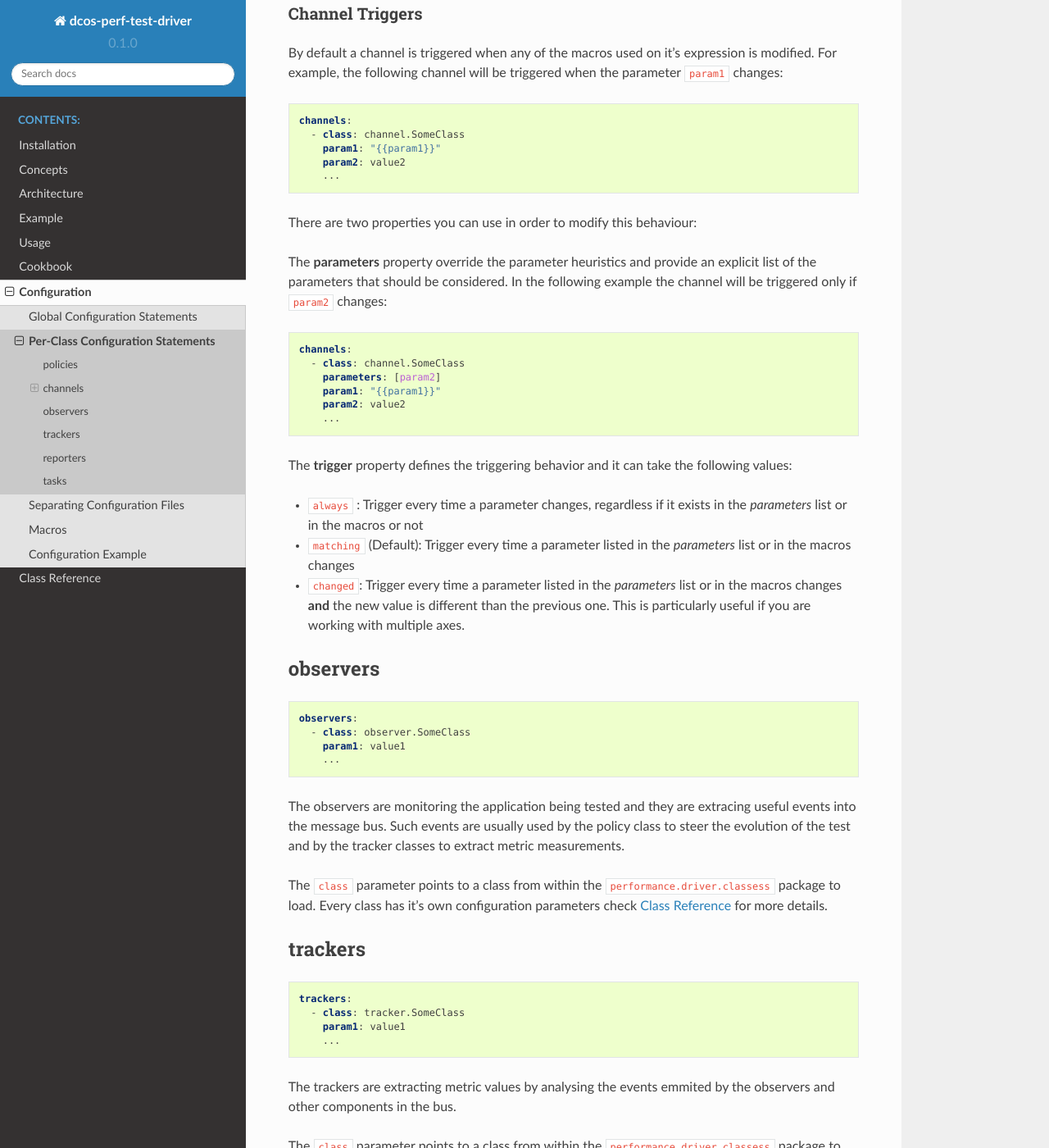
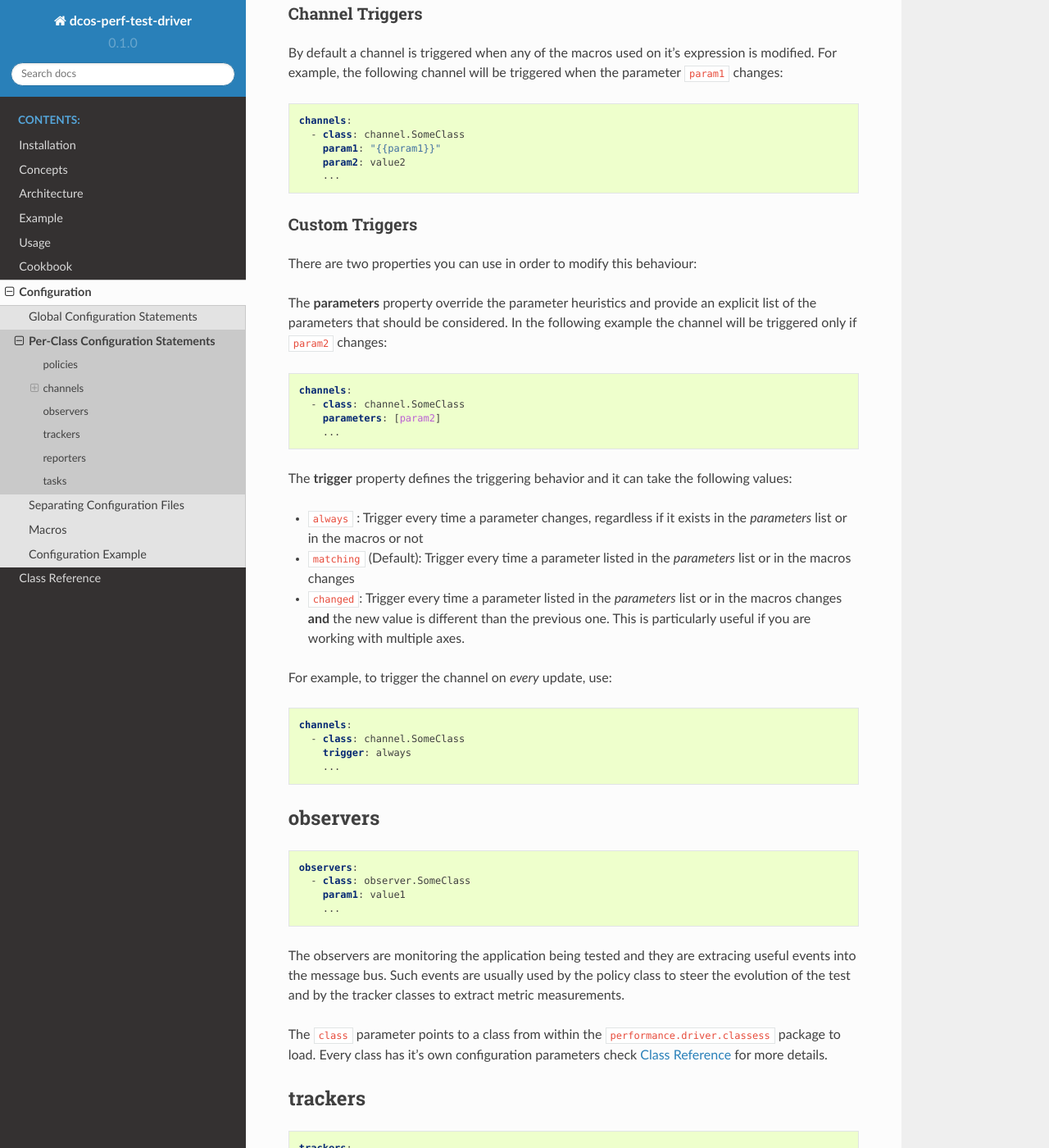
Before and after one commit to mesosphere/dcos-perf-test-driver, a Sphinx documentation site: the page built from docs/source/config/Classes.rst, in a window 1280 px wide and 1400 px high, scrolled down 1130 px. Shown: the whole window at 82% size. Built offline with Sphinx 7.4.7 and the Read the Docs theme 2.0.0, drawn with Linux system fonts in a browser that asks for light colours; formulas are drawn with MathJax 3.

Commit message:
doc(channels): adding an example to custom channel trigger config

```diff
--- a/docs/source/config/Classes.rst
+++ b/docs/source/config/Classes.rst
@@ -67,6 +67,9 @@ For example, the following channel will be triggered when the parameter ``param1
       param2: value2
       ...
 
+Custom Triggers
+^^^^^^^^^^^^^^^
+
 There are two properties you can use in order to modify this behaviour:
 
 The **parameters** property override the parameter heuristics and provide an
@@ -78,8 +81,6 @@ example the channel will be triggered only if ``param2`` changes:
   channels:
     - class: channel.SomeClass
       parameters: [param2]
-      param1: "{{param1}}"
-      param2: value2
       ...
 
 The **trigger** property defines the triggering behavior and it can take
@@ -95,6 +96,16 @@ the following values:
   *parameters* list or in the macros changes **and** the new value is different
   than the previous one. This is particularly useful if you are working with
   multiple axes.
+
+
+For example, to trigger the channel on *every* update, use:
+
+::
+
+  channels:
+    - class: channel.SomeClass
+      trigger: always
+      ...
 
 .. _statements-observers:
 
```
